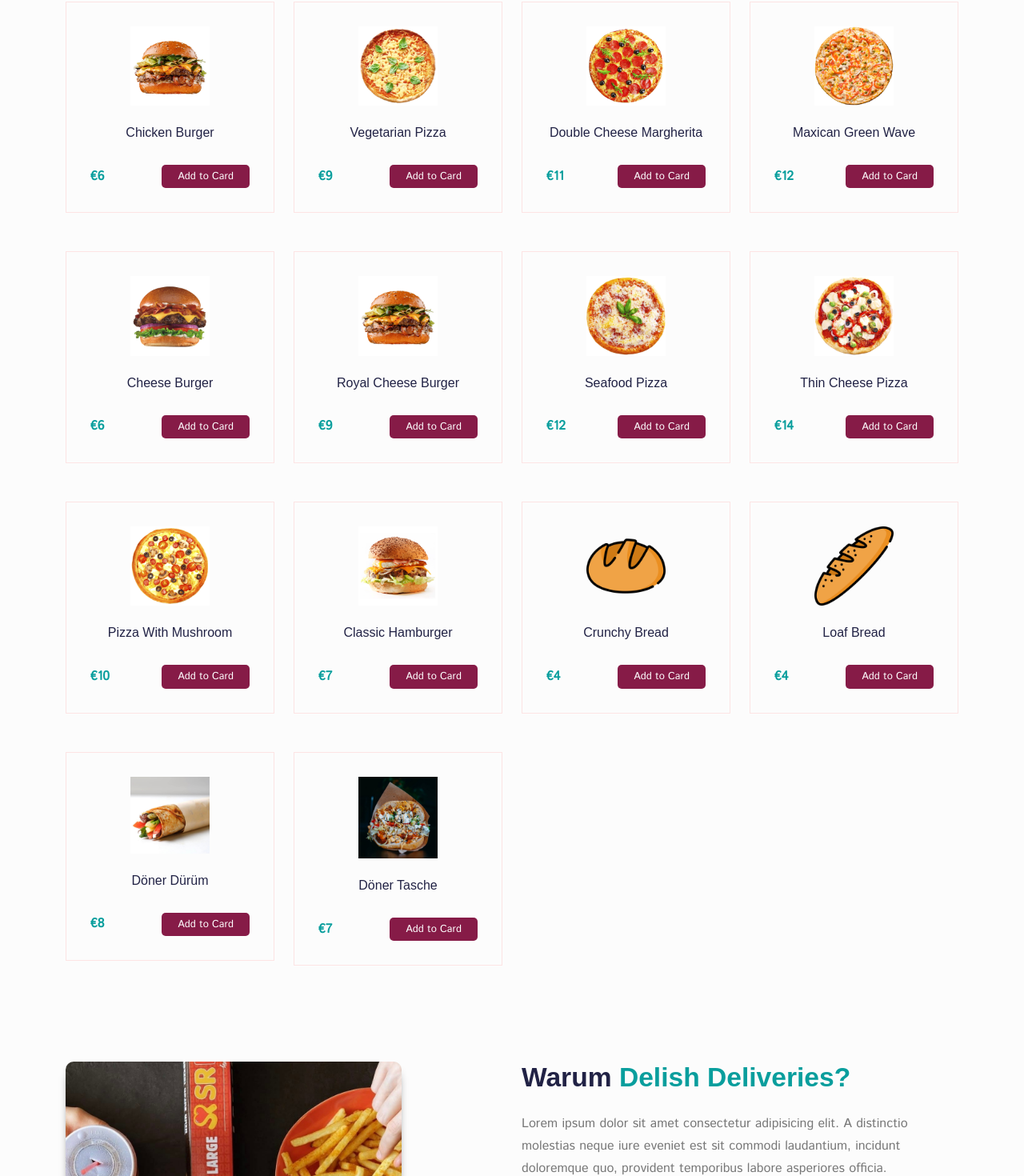
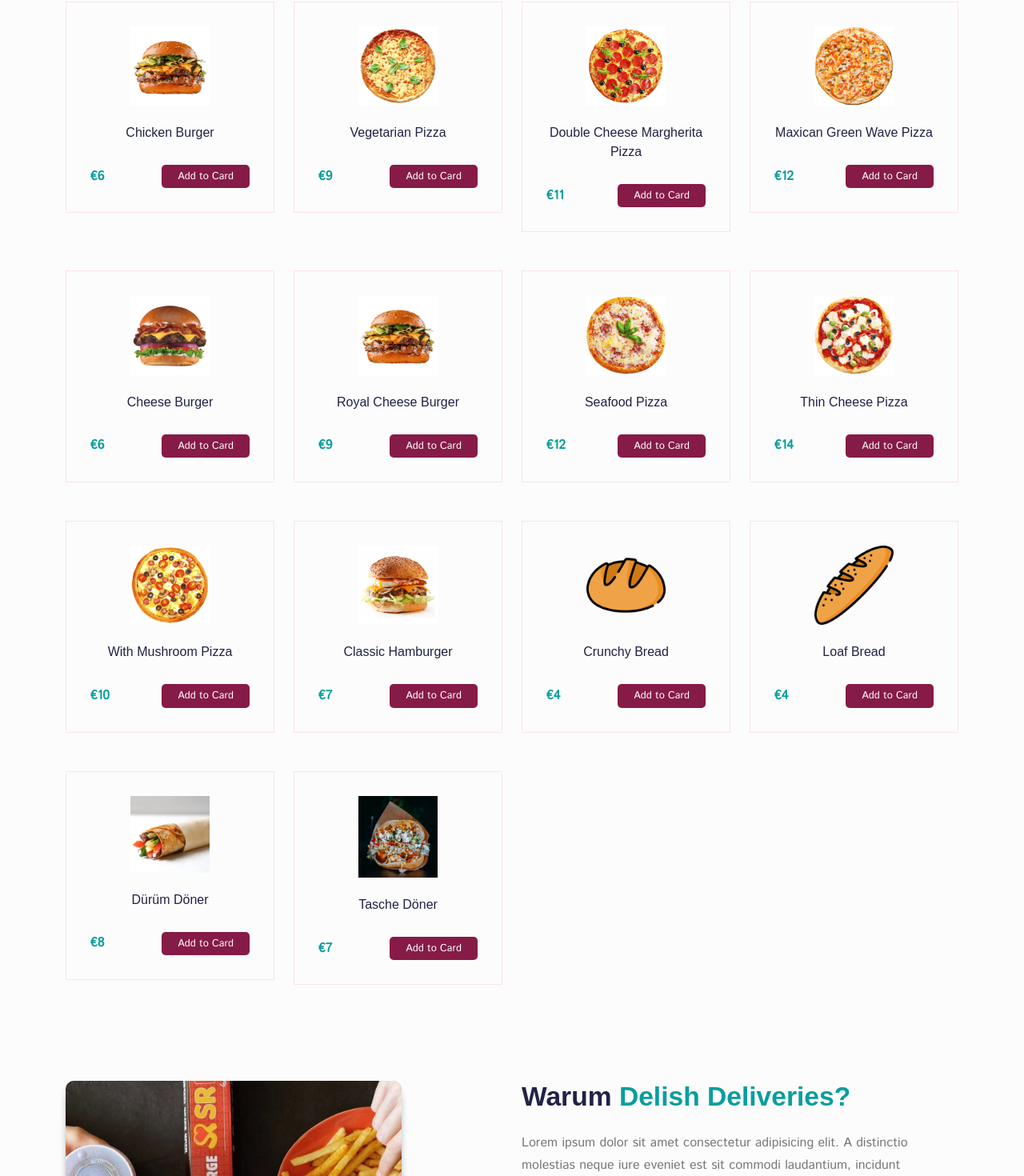
Before and after one commit to sbrycbc/delish-deliveries, a React (Create React App) app: page /home in a window 1280 px wide. Shown: the part 1924-3394 px from the top of the page at 80% size. Built offline with nearby package versions, Linux system fonts and the light colour scheme; no server answers; a web font is replaced by a local one.

Commit message:
updated category title...

```diff
--- a/src/assets/data/products.js
+++ b/src/assets/data/products.js
@@ -58,7 +58,7 @@ const products = [
 
   {
     id: "03",
-    title: "Double Cheese Margherita",
+    title: "Double Cheese Margherita Pizza",
     price: 11.0,
     image01: product_03_image_01,
     image02: product_03_image_02,
@@ -70,7 +70,7 @@ const products = [
 
   {
     id: "04",
-    title: "Maxican Green Wave",
+    title: "Maxican Green Wave Pizza",
     price: 12.0,
     image01: product_04_image_01,
     image02: product_04_image_02,
@@ -129,7 +129,7 @@ const products = [
 
   {
     id: "09",
-    title: "Pizza With Mushroom",
+    title: "With Mushroom Pizza",
     price: 10.0,
     image01: product_04_image_02,
     image02: product_04_image_01,
@@ -176,7 +176,7 @@ const products = [
   },
   {
     id: "14",
-    title: "Döner Dürüm",
+    title: "Dürüm Döner ",
     price: 8.0,
     image01: doner_01,
     image02: doner_02,
@@ -187,7 +187,7 @@ const products = [
   },
   {
     id: "15",
-    title: "Döner Tasche",
+    title: "Tasche Döner ",
     price: 7.0,
     image01: doner_04,
     image02: doner_05,
```
